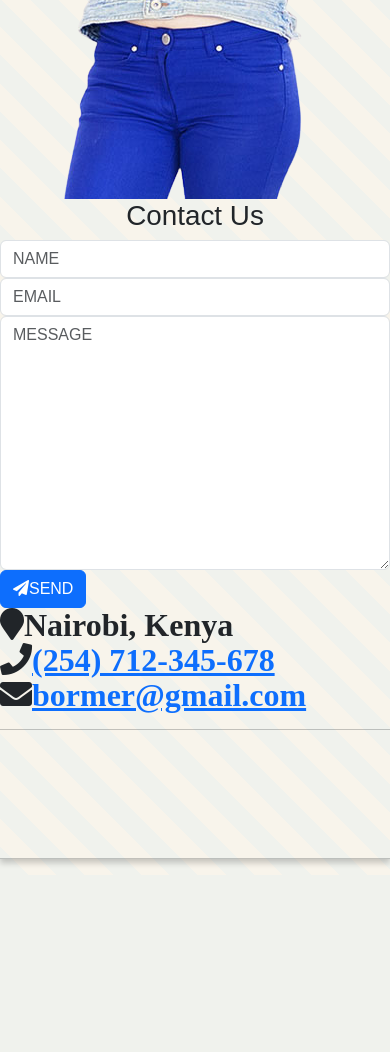
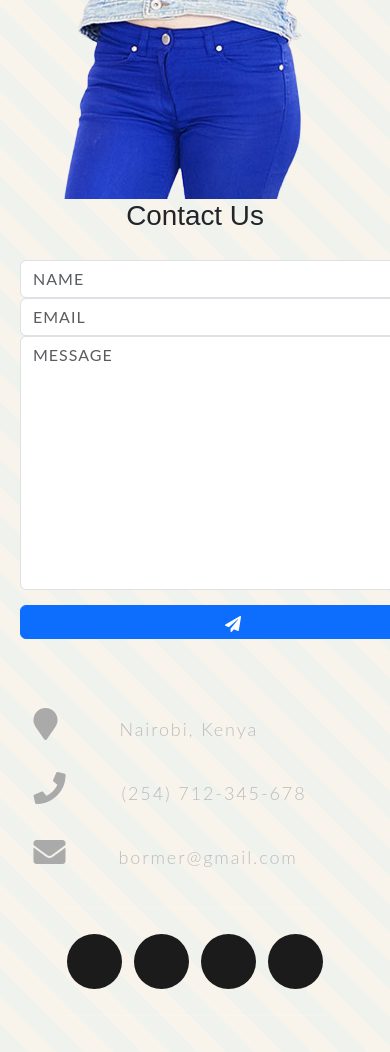
Before and after one commit to IanoSang/Bormer-Consult, a Django app: page / in a window 390 px wide; the page is wider, and only the part inside the window is pictured. Shown: the part 3709-4761 px from the top of that part. Before the commit the page ends 4574 px from the top of that part, so only its background shows below. Run offline with Django 4.2, Linux system fonts and the light colour scheme; some libraries are stand-ins or nearby versions.

Commit message:
feat: styles- add styling to the contact us section of the page

```diff
--- a/static/css/styles.css
+++ b/static/css/styles.css
@@ -179,3 +179,246 @@ nav a:after {content: none;}
     margin-top: -4%;
 
 }
+
+
+
+#contact {
+  width: 100%;
+  height: 100%;
+}
+
+
+
+.contact-wrapper {
+  display: flex;
+  flex-direction: row;
+  justify-content: space-between;
+  margin: 0 auto;
+  padding: 20px;
+  position: relative;
+  max-width: 840px;
+}
+
+/* Left contact page */
+.form-horizontal {
+  /*float: left;*/
+  max-width: 400px;
+  font-family: 'Lato';
+  font-weight: 400;
+}
+
+.form-control,
+textarea {
+  max-width: 400px;
+  background-color: #fff;
+  color: #fff;
+  letter-spacing: 1px;
+}
+
+.send-button {
+  margin-top: 15px;
+  height: 34px;
+  width: 400px;
+  overflow: hidden;
+  transition: all .2s ease-in-out;
+}
+
+.alt-send-button {
+  width: 400px;
+  height: 34px;
+  transition: all .2s ease-in-out;
+}
+
+.send-text {
+  display: block;
+  margin-top: 10px;
+  font: 700 12px 'Lato', sans-serif;
+  letter-spacing: 2px;
+}
+
+.alt-send-button:hover {
+  transform: translate3d(0px, -29px, 0px);
+}
+
+/* Begin Right Contact Page */
+.direct-contact-container {
+  max-width: 400px;
+}
+
+/* Location, Phone, Email Section */
+.contact-list {
+  list-style-type: none;
+  margin-left: -30px;
+  padding-right: 20px;
+}
+
+.list-item {
+  line-height: 4;
+  color: #aaa;
+}
+
+.contact-text {
+  font: 300 18px 'Lato', sans-serif;
+  letter-spacing: 1.9px;
+  color: #bbb;
+}
+
+.place {
+  margin-left: 62px;
+}
+
+.phone {
+  margin-left: 56px;
+}
+
+.gmail {
+  margin-left: 53px;
+}
+
+.contact-text a {
+  color: #bbb;
+  text-decoration: none;
+  transition-duration: 0.2s;
+}
+
+.contact-text a:hover {
+  color: #212121;
+  text-decoration: none;
+}
+
+
+/* Social Media Icons */
+.social-media-list {
+  position: relative;
+  font-size: 22px;
+  text-align: center;
+  width: 100%;
+  margin: 0 auto;
+  padding: 0;
+}
+
+.social-media-list li a {
+  color: #fff;
+}
+
+.social-media-list li {
+  position: relative;
+  display: inline-block;
+  height: 60px;
+  width: 60px;
+  margin: 10px 3px;
+  line-height: 60px;
+  border-radius: 50%;
+  color: #fff;
+  background-color: rgb(27,27,27);
+  cursor: pointer;
+  transition: all .2s ease-in-out;
+}
+
+.social-media-list li:after {
+  content: '';
+  position: absolute;
+  top: 0;
+  left: 0;
+  width: 60px;
+  height: 60px;
+  line-height: 60px;
+  border-radius: 50%;
+  opacity: 0;
+  box-shadow: 0 0 0 1px #fff;
+  transition: all .2s ease-in-out;
+}
+
+.social-media-list li:hover {
+  background-color: #fff;
+}
+
+.social-media-list li:hover:after {
+  opacity: 1;
+  transform: scale(1.12);
+  transition-timing-function: cubic-bezier(0.37,0.74,0.15,1.65);
+}
+
+.social-media-list li:hover a {
+  color: #000;
+}
+
+.copyright {
+  font: 200 14px 'Oswald', sans-serif;
+  color: #555;
+  letter-spacing: 1px;
+  text-align: center;
+}
+
+hr {
+  border-color: rgba(255,255,255,.6);
+}
+
+/* Begin Media Queries*/
+@media screen and (max-width: 850px) {
+  .contact-wrapper {
+    display: flex;
+    flex-direction: column;
+  }
+  .direct-contact-container, .form-horizontal {
+    margin: 0 auto;
+  }
+
+  .direct-contact-container {
+    margin-top: 60px;
+    max-width: 300px;
+  }
+  .social-media-list li {
+    height: 60px;
+    width: 60px;
+    line-height: 60px;
+  }
+  .social-media-list li:after {
+    width: 60px;
+    height: 60px;
+    line-height: 60px;
+  }
+}
+
+@media screen and (max-width: 569px) {
+
+  .direct-contact-container, .form-wrapper {
+    float: none;
+    margin: 0 auto;
+  }
+  .form-control, textarea {
+
+    margin: 0 auto;
+  }
+
+
+  .name, .email, textarea {
+    width: 280px;
+  }
+
+  .direct-contact-container {
+    margin-top: 60px;
+    max-width: 280px;
+  }
+  .social-media-list {
+    left: 0;
+  }
+  .social-media-list li {
+    height: 55px;
+    width: 55px;
+    line-height: 55px;
+    font-size: 2rem;
+  }
+  .social-media-list li:after {
+    width: 55px;
+    height: 55px;
+    line-height: 55px;
+  }
+
+}
+
+@media screen and (max-width: 410px) {
+  .send-button {
+    width: 99%;
+  }
+}
```
